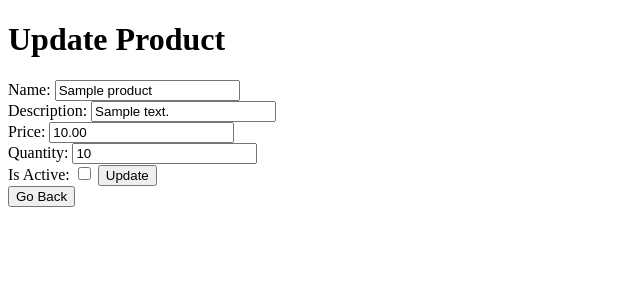
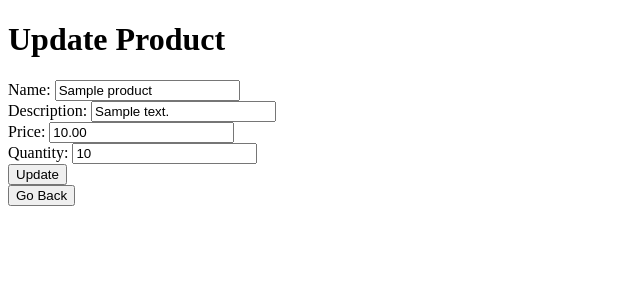
Before and after one commit to icarogabryel/stock-manager, a Django app: page /update/1/ in a window 1280 px wide. Shown: the top 300 px of the page, without its empty margins (0-640 px from the left). Run offline with Django 5.2, Linux system fonts and the light colour scheme; tables that the repository leaves empty hold one stand-in row (values such as "Sample post").

Commit message:
fix: remove is_active field from product update template

```diff
--- a/templates/product_update.html
+++ b/templates/product_update.html
@@ -18,8 +18,6 @@
         <label for="quantity">Quantity:</label>
         <input type="number" name="quantity" value="{{ product.quantity }}">
         <br>
-        <label for="is_active">Is Active:</label>
-        <input type="checkbox" name="is_active" {% if product.is_active %}checked{% endif %}>
         <button type="submit">Update</button>
     </form>
     <a href="{% url 'product_list' %}">
```
